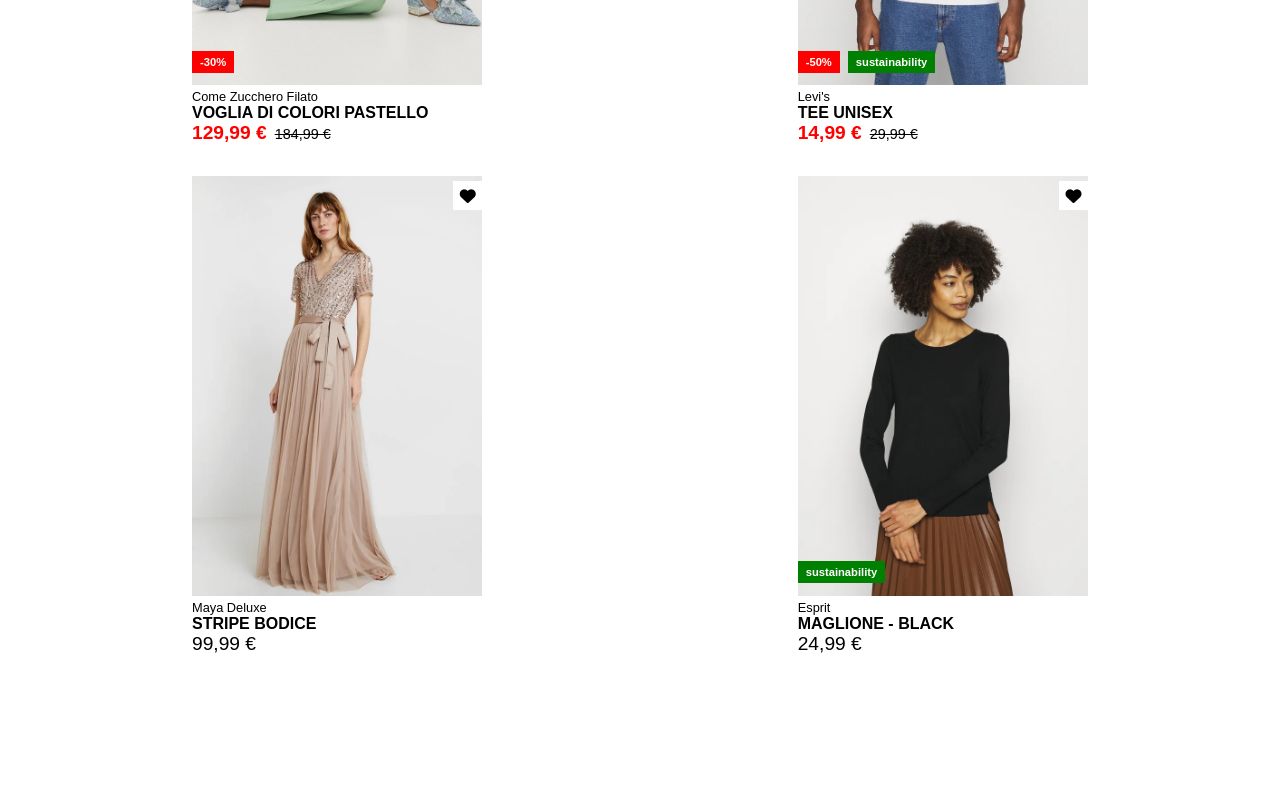
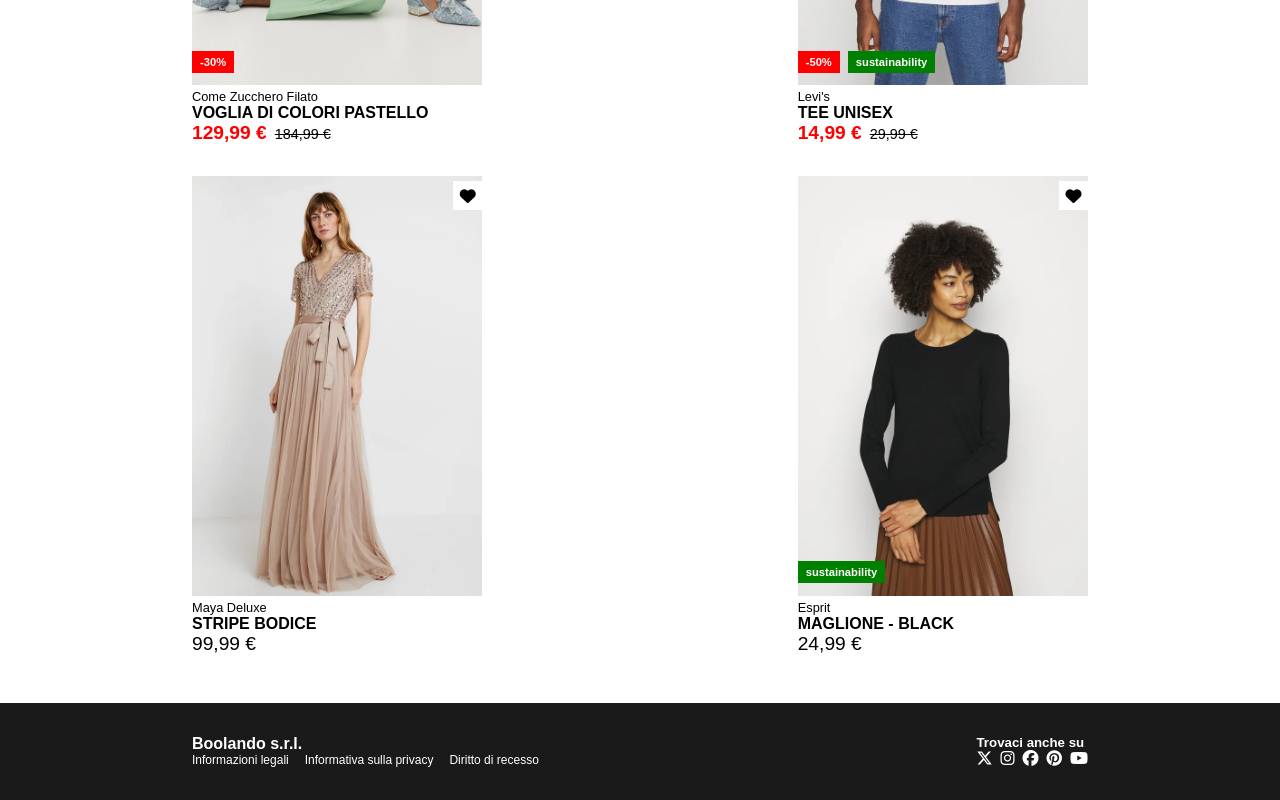
Before and after one commit to marinodilauro/vite-boolando, a Vue app: page / in a window 1280 px wide. Shown: the part 948-1748 px from the top of the page. Before the commit the page ends 1651 px from the top, so only its background shows below. Built offline with nearby package versions, Linux system fonts and the light colour scheme.

Commit message:
Add footer component with HTML and style

```diff
--- a/src/App.vue
+++ b/src/App.vue
@@ -1,12 +1,14 @@
 <script>
 import AppHeader from './components/AppHeader.vue';
 import AppMain from './components/AppMain.vue';
+import AppFooter from './components/AppFooter.vue';
 
 export default {
   name: 'App',
   components: {
     AppHeader,
-    AppMain
+    AppMain,
+    AppFooter
   }
 }
 </script>
@@ -15,6 +17,7 @@ export default {
 
   <AppHeader />
   <AppMain />
+  <AppFooter />
 
 </template>
 
--- /dev/null
+++ b/src/assets/scss/partials/_footer.scss
@@ -0,0 +1,26 @@
+@use './variables' as *;
+
+#site_footer {
+  background-color: $boolenado-dark;
+  color: $booleando-lighter;
+  display: flex;
+  justify-content: center;
+  align-items: center;
+
+  .footer_container {
+    display: flex;
+    align-items: center;
+    justify-content: space-between;
+    width: 70%;
+    padding: 2rem 0;
+
+    .company_and_information {
+      align-items: flex-start;
+    }
+
+    .social_icons {
+      display: flex;
+      gap: 0.5rem;
+    }
+  }
+}
--- a/src/assets/scss/style.scss
+++ b/src/assets/scss/style.scss
@@ -2,3 +2,4 @@
 @use './partials/commons';
 @use './partials/header';
 @use './partials/main';
+@use './partials/footer';
--- /dev/null
+++ b/src/components/AppFooter.vue
@@ -0,0 +1,41 @@
+<script>
+export default {
+  name: 'AppFooter'
+}
+</script>
+
+<template>
+
+  <footer id="site_footer">
+    <div class="footer_container">
+
+      <!-- Company name and information links -->
+
+      <div class="company_and_information d-flex flex-column">
+        <div class="company_name"><strong>Boolando s.r.l.</strong></div>
+        <ul class="links">
+          <li><a href="#">Informazioni legali</a></li>
+          <li><a href="#">Informativa sulla privacy</a></li>
+          <li><a href="#">Diritto di recesso</a></li>
+        </ul>
+      </div>
+
+      <!-- Social links -->
+      <div class="d-flex flex-column">
+        <h5>Trovaci anche su</h5>
+        <div class="social_icons">
+          <a href="#"><i class="fa-brands fa-x-twitter"></i></a>
+          <a href="#"><i class="fa-brands fa-instagram"></i></a>
+          <a href="#"><i class="fa-brands fa-facebook"></i></a>
+          <a href="#"><i class="fa-brands fa-pinterest"></i></a>
+          <a href="#"><i class="fa-brands fa-youtube"></i></a>
+        </div>
+      </div>
+    </div>
+
+  </footer>
+
+</template>
+
+<style lang="sass">
+</style>
```
